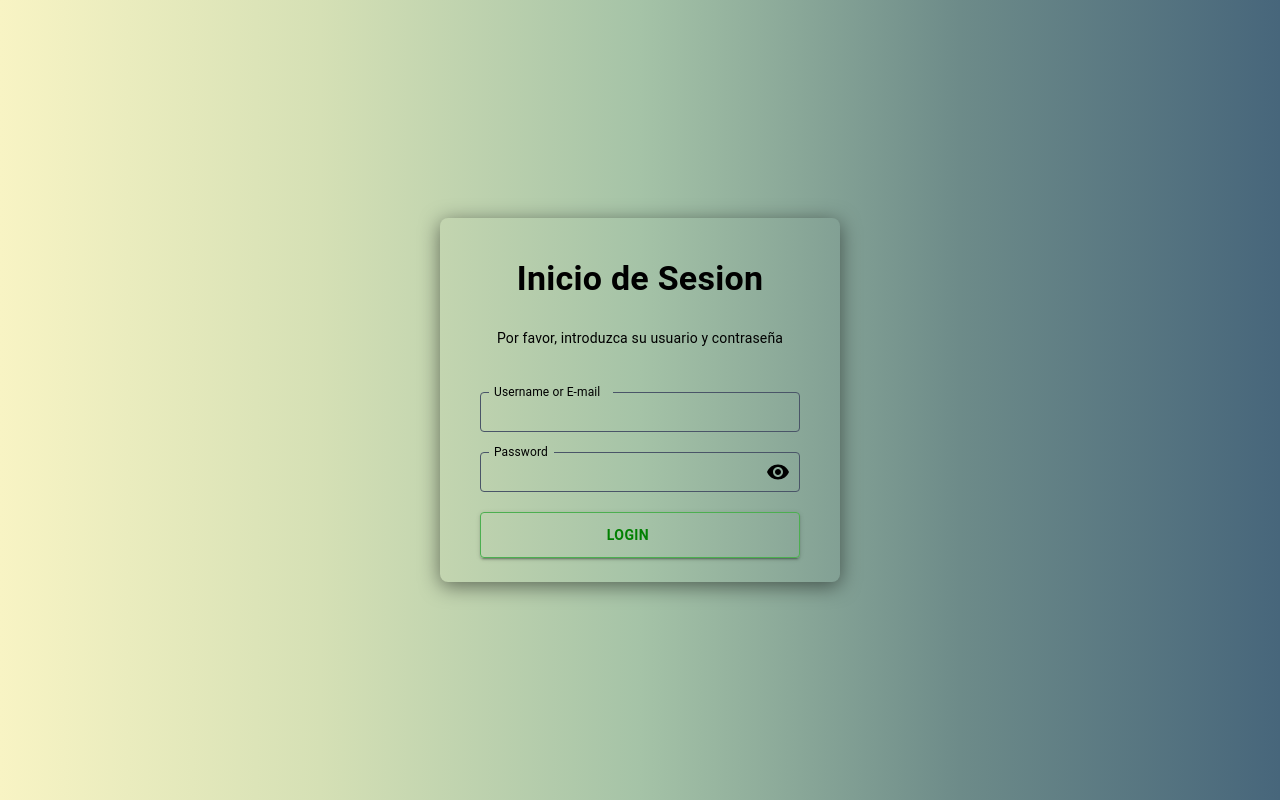
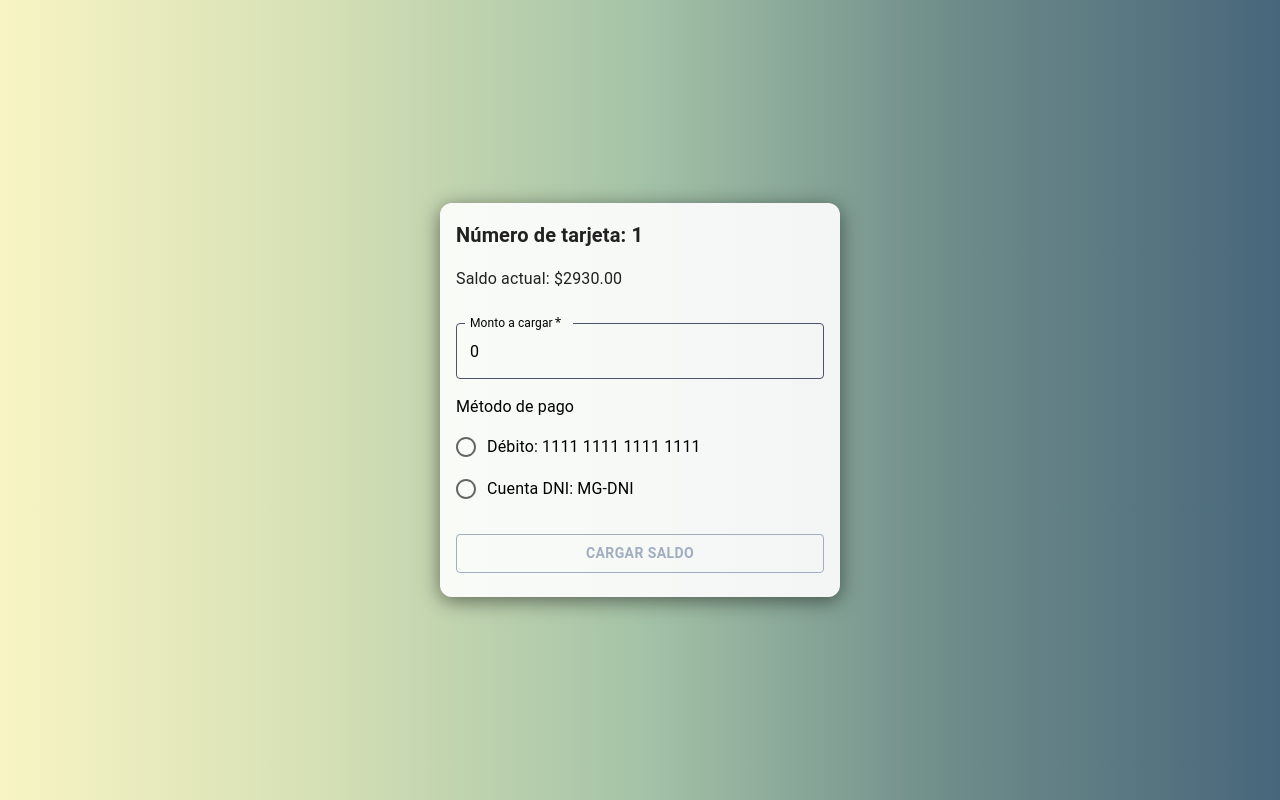
Before and after one commit to juanNoli-03/TP-ISW3-GRUPO-I, a React (Vite) app in the folder frontend/: page /loadBalance in a window 1280 px wide. Before the commit this address led to /. Built offline with nearby package versions, Linux system fonts and the light colour scheme; some icons are missing.

Commit message:
Agregamos funcionalidad para cargar saldo generando una nueva transaccion

```diff
--- a/frontend/src/App.jsx
+++ b/frontend/src/App.jsx
@@ -2,6 +2,7 @@ import './App.css'
 import { BrowserRouter as Router, Routes, Route, Navigate } from "react-router-dom";
 import LoginSignUp from './Components/LoginSignUp/LoginSignUp';
 import Home from './Components/Home/Home';
+import LoadBalance from './Components/LoadBalance/LoadBalance'
 
 function App() {
   return (
@@ -14,9 +15,15 @@ function App() {
 
         <Route path="/home" element={<Home />} />
 
+        <Route path="/" element={<Home />} />
+
+         <Route path="/loadBalance" element={<LoadBalance idCard={1}/>} />
+
         <Route path="*" element={<Navigate to="/" replace />} />
       </Routes>
     </Router>
   );
+
+
 }
 export default App;
--- /dev/null
+++ b/frontend/src/Components/LoadBalance/LoadBalance.jsx
@@ -0,0 +1,222 @@
+import React, { useState, useEffect } from 'react'
+import {usersPaymentMethods} from '../../data/users_x_payment_methods'
+import {cards} from '../../data/cards'
+import {paymentMethods} from '../../data/payment_methods'
+import {addTransaction} from '../../data/transactions'
+import {
+  Box,
+  Card,
+  CardContent,
+  Typography,
+  TextField,
+  Button,
+  FormControl,
+  FormLabel,
+  RadioGroup,
+  FormControlLabel,
+  Radio,
+} from "@mui/material";
+import { useNavigate } from "react-router-dom";
+import CircularProgress from "@mui/material/CircularProgress";
+
+
+export default function LoadBalance({idCard}) {
+
+
+//Metodos de pago del usuario
+const [userPaymentMethods,setUserPaymentMethods]=useState([]);
+
+//Metodos de pago
+const [paymentMethodsData,setPaymentMethodsData]=useState([]);
+
+const [amount, setAmount] = useState(0);
+const [selectedPaymentMethod, setSelectedPaymentMethod] = useState({
+    data: "",
+    type: "",
+});
+
+const [loading, setLoading] = useState(false);
+const navigate = useNavigate();
+
+
+const card = cards.find(card=> card.id ===idCard);
+
+
+
+useEffect( ()=>{
+
+ //Traer los metodos de pago del usuario
+    const fetchUserPaymentMethods = ()=>{
+        //Seteamos los metodos de pago del usuario
+        const methods =usersPaymentMethods.filter(method => method.userId ===card.userId && method.activated);
+        setUserPaymentMethods(methods);
+        fetchPaymentMethods();
+    }
+
+    const fetchPaymentMethods = ()=>{
+        setPaymentMethodsData(paymentMethods);
+    }
+
+
+ //Traer los datos del usuario ?
+    fetchUserPaymentMethods();
+
+}
+,[card]);
+
+const handleSubmit = (e) => {
+    e.preventDefault();
+
+    if (!amount || !selectedPaymentMethod) {
+      console.log("❌ Falta monto o método seleccionado");
+      return;
+    }
+ setLoading(true); // Activamos loader
+ setTimeout(() => {
+    //Logica de carga de saldo
+
+    let newBalance = card.balance + amount;
+    card.balance=newBalance;
+
+    const now = new Date();
+
+    //Logica de generar una nueva transaccion
+    const transaction={
+    date: now.toLocaleDateString(),
+    time: now.toLocaleTimeString(),
+    type: "Carga de saldo",
+    description: "Carga de saldo mediante aplicacion",
+    price: amount,
+    cardId: card.id
+  }
+  console.log(transaction);
+  addTransaction(transaction);
+  setLoading(false);
+    navigate("/home"); // Redireccionar
+  }, 2000);
+};
+
+
+  return (
+    <>
+    {loading ? (
+    <Box
+    sx={{
+      display: 'flex',
+      flexDirection: 'column',
+      justifyContent: 'center',
+      alignItems: 'center',
+      height: '300px',
+      gap: 2,
+    }}
+  >
+    <CircularProgress color="success" />
+    <Typography variant="h6" color="textSecondary">
+      Cargando saldo...
+    </Typography>
+  </Box>
+  ) : (
+<Box
+      sx={{
+        width: '100vw',
+        minHeight: '100vh',
+        backgroundImage: 'linear-gradient(to right, #F8F4C4, #D5E0B5, #A5C3A7, #6D8B89, #47667B)',
+        display: "flex",
+        alignItems: "center",
+        justifyContent: "center",
+        py: 4
+      }}
+    >
+      <Card
+        elevation={5}
+        sx={{
+          width: { xs: "90%", sm: "400px" },
+          borderRadius: "12px",
+          boxShadow: "0px 4px 20px rgba(0,0,0,0.5)",
+          backgroundColor: "rgba(255,255,255,0.9)",
+        }}
+      >
+        <CardContent sx={{ display: "flex", flexDirection: "column", gap: 2 }}>
+          <Typography variant="h6" sx={{ fontWeight: "bold" }}>
+            Número de tarjeta: {card.number}
+          </Typography>
+
+          <Typography variant="body1" sx={{ mb: 2 }}>
+            Saldo actual: ${card.balance.toFixed(2)}
+          </Typography>
+
+          {/* FORMULARIO */}
+          <form onSubmit={handleSubmit}>
+            <TextField
+              label="Monto a cargar"
+              type="number"
+              fullWidth
+              value={amount}
+              onChange={(e) => setAmount(parseInt(e.target.value))}
+              required
+              sx={{
+                input: { color: "black" },
+                label: { color: "black" },
+                "& .MuiOutlinedInput-notchedOutline": { borderColor: "#4A5568" },
+                "&:hover .MuiOutlinedInput-notchedOutline": { borderColor: "#63B3ED" },
+                "&.Mui-focused .MuiOutlinedInput-notchedOutline": { borderColor: "#63B3ED" },
+              }}
+            />
+
+            <FormControl component="fieldset" sx={{ mt: 2 }}>
+              <FormLabel component="legend" sx={{ color: "black", mb: 1 }}>
+                Método de pago
+              </FormLabel>
+              <RadioGroup name="paymentMethod">
+                {userPaymentMethods.map((method) => {
+                  const info = paymentMethodsData.find((p) => p.id === method.paymentMethodId);
+                  return (
+                    <FormControlLabel
+                      key={method.id}
+                      value={method.userId}
+                      control={
+                        <Radio
+                          checked={selectedPaymentMethod.data === method.data}
+                          onChange={() => setSelectedPaymentMethod({ data: method.data, type: info.type })}
+                        />
+                      }
+                      label={`${info ? info.type : "Método desconocido"}: ${method.data}`}
+                      sx={{ color: "black" }}
+                    />
+                  );
+                })}
+              </RadioGroup>
+            </FormControl>
+
+            <Button
+              type="submit"
+              fullWidth
+              disabled={!amount || !selectedPaymentMethod}
+              sx={{
+                mt: 3,
+                backgroundColor: "transparent",
+                fontWeight: "bold",
+                color: "green",
+                border: '1px solid #4CAF50',
+                "&:hover": {
+                  backgroundColor: "rgba(76, 175, 80, 0.1)",
+                  borderColor: "#4CAF50",
+                },
+                "&.Mui-disabled": {
+                  backgroundColor: "transparent",
+                  color: "#A0AEC0",
+                  borderColor: "#A0AEC0",
+                },
+              }}
+            >
+              Cargar saldo
+            </Button>
+          </form>
+        </CardContent>
+      </Card>
+    </Box>
+    )}
+
+  </>
+  );
+}
```
